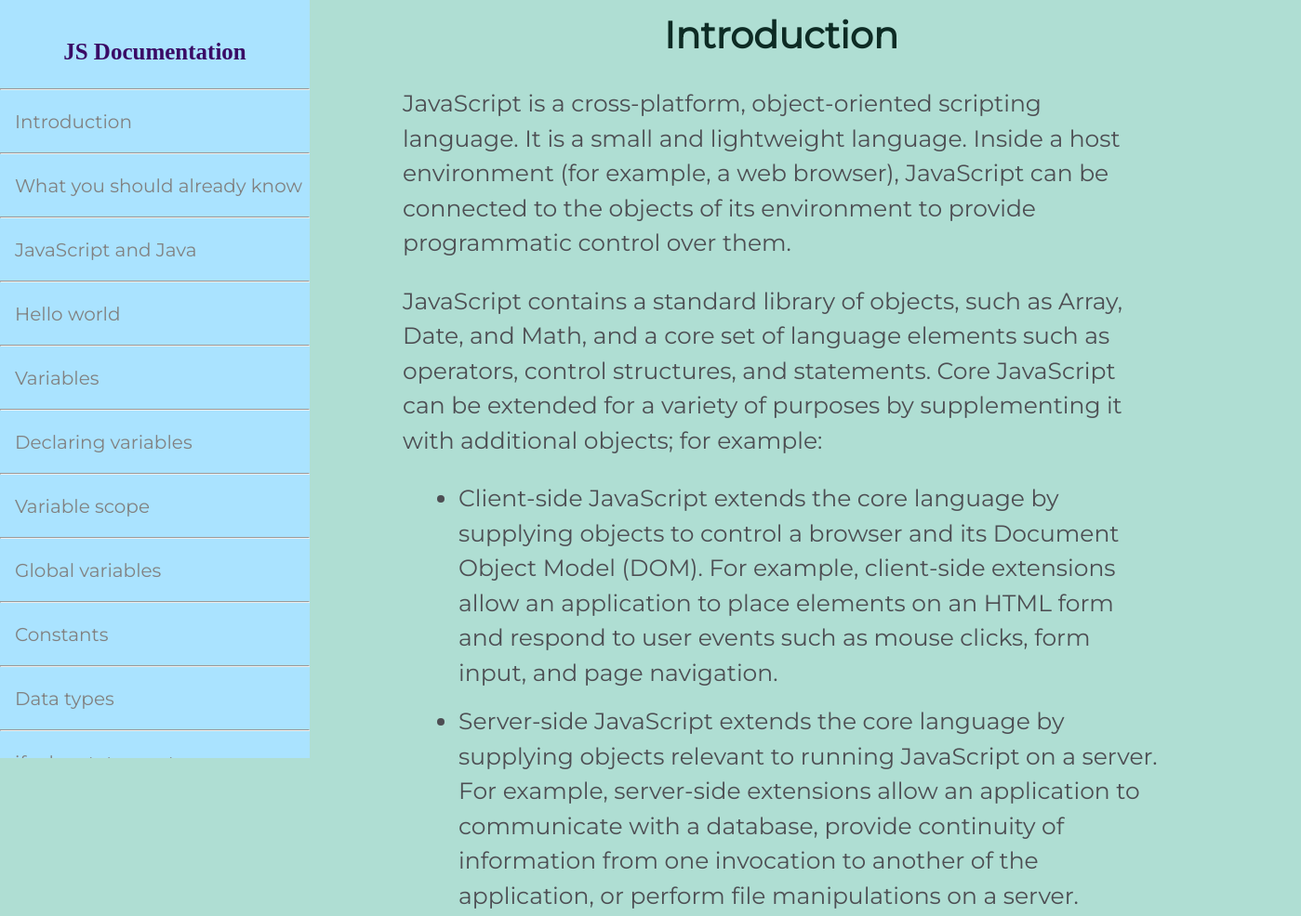
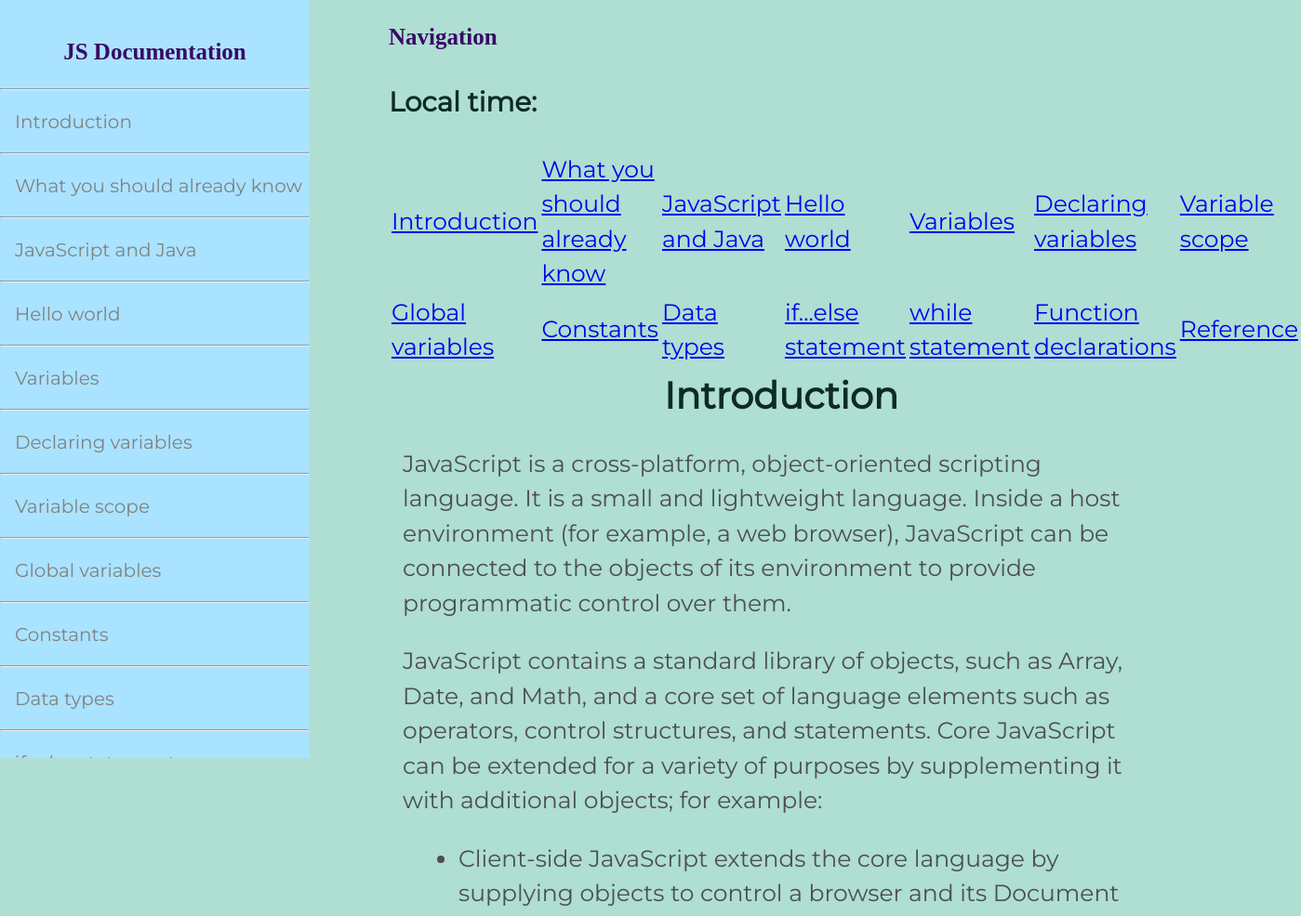
Before and after one commit to Nadir-Enthusiast/documentation, a plain HTML site: page index.html in a window 1280 px wide. Shown: the top 986 px of the page at 93% size, 1399 px wide, since content can reach past the window. Drawn offline with Linux system fonts and the light colour scheme.

Commit message:
Update index.html

```diff
--- a/index.html
+++ b/index.html
@@ -10,8 +10,13 @@
     <link href="https://fonts.googleapis.com/css2?family=Montserrat&display=swap" rel="stylesheet">
     <!-- STYLING -->
     <link rel="stylesheet" href="style.css" />
+    <!--Photo -->
+    <link rel="stylesheet" href="photo/javasc.jpg">
+    <!--fontawesome-->
+    <link rel="stylesheet" href="https://cdnjs.cloudflare.com/ajax/libs/font-awesome/6.1.2/css/all.min.css" integrity="sha512-1sCRPdkRXhBV2PBLUdRb4tMg1w2YPf37qatUFeS7zlBy7jJI8Lf4VHwWfZZfpXtYSLy85pkm9GaYVYMfw5BC1A==" crossorigin="anonymous" referrerpolicy="no-referrer" />
   </head>
   <body>
+
     <!-- LEFT SIDEBAR -->
     <div class="sidebar">
       <div class="title-container">
@@ -105,7 +110,78 @@
         </div>
       </div>
     </div>
+    <!-- End of sidebar -->
     <main class="main">
+
+      <!--Navigation-->
+      <h2 class="centered">Navigation</h2>
+      <div class="horizontal-flex">
+        <h3>Local time:</h3>
+        <p id="clock" class="watch"></p>
+      </div>
+      <table class="nav-table">
+
+        <tr>
+          <td>
+            <a class="nav-link" href="#Introduction">Introduction</a>
+          </td>
+
+          <td>
+            <a class="nav-link" href="#What_you_should_already_know">What you should already know</a>
+          </td>
+
+          <td>
+            <a class="nav-link" href="#JavaScript_and_Java">JavaScript and Java</a>
+          </td>
+
+          <td>
+            <a class="nav-link" href="#Hello_world">Hello world</a>
+          </td>
+
+          <td>
+            <a class="nav-link" href="#Variables">Variables</a>
+          </td>
+
+          <td>
+            <a class="nav-link" href="#Declaring_variables">Declaring variables</a>
+          </td>
+
+          <td>
+            <a class="nav-link" href="#Variable_scope">Variable scope</a>
+          </td>
+        </tr>
+
+        <tr>
+          <td>
+            <a class="nav-link" href="#Global_variables">Global variables</a>
+          </td>
+
+          <td>
+            <a class="nav-link" href="#Constants">Constants</a>
+          </td>
+
+          <td>
+            <a class="nav-link" href="#Data_types">Data types</a>
+          </td>
+
+          <td>
+            <a class="nav-link" href="#if...else_statement">if...else statement</a>
+          </td>
+
+          <td>
+            <a class="nav-link" href="#while_statement">while statement</a>
+          </td>
+
+          <td>
+            <a class="nav-link" href="#Function_declarations">Function declarations</a>
+          </td>
+
+          <td>
+            <a class="nav-link" href="#Reference">Reference</a>
+          </td>
+        </tr>
+      </table>
+
       <section class="main-section" id="Introduction">
         <header>Introduction</header>
         <article>
@@ -487,20 +563,29 @@
         </article>
       </section>
       <section class="main-section" id="Reference">
-        <header>Reference</header>
-        <article>
-          <ul>
-            <li>
-              All the documentation in this page is taken from
-              <a
-                href="https://developer.mozilla.org/en-US/docs/Web/JavaScript/Guide"
-                target="_blank"
-                >MDN</a
-              >
-            </li>
+        <hr>
+        <header>Thanks for your time!</header>
+        <!--Footer-->
+        <footer class="footer">
+          <h5 class="centered">Reference</h5>
+          <p class="centered">All the documentation in this page is taken from
+            <a
+              href="https://developer.mozilla.org/en-US/docs/Web/JavaScript/Guide"
+              target="_blank"
+              >MDN</a
+            >
+          </p>
+          <h4 class="centered">Contact</h4>
+          <ul class="no-dot vertical evenly">
+            <li>E-mail: test@gmail.com</li>
+            <li>Phone: +1 (234) 567-8900</li>
+            <li>LinkedIn</li>
+            <li>Twitter</li>
           </ul>
-        </article>
+          <h5 class="centered">Copyright ... All rights reserved. 2022. Mountain View, San Francisco, CA</h5>
+        </footer>
       </section>
     </main>
+    <script src="app.js"></script>
   </body>
 </html>
```
